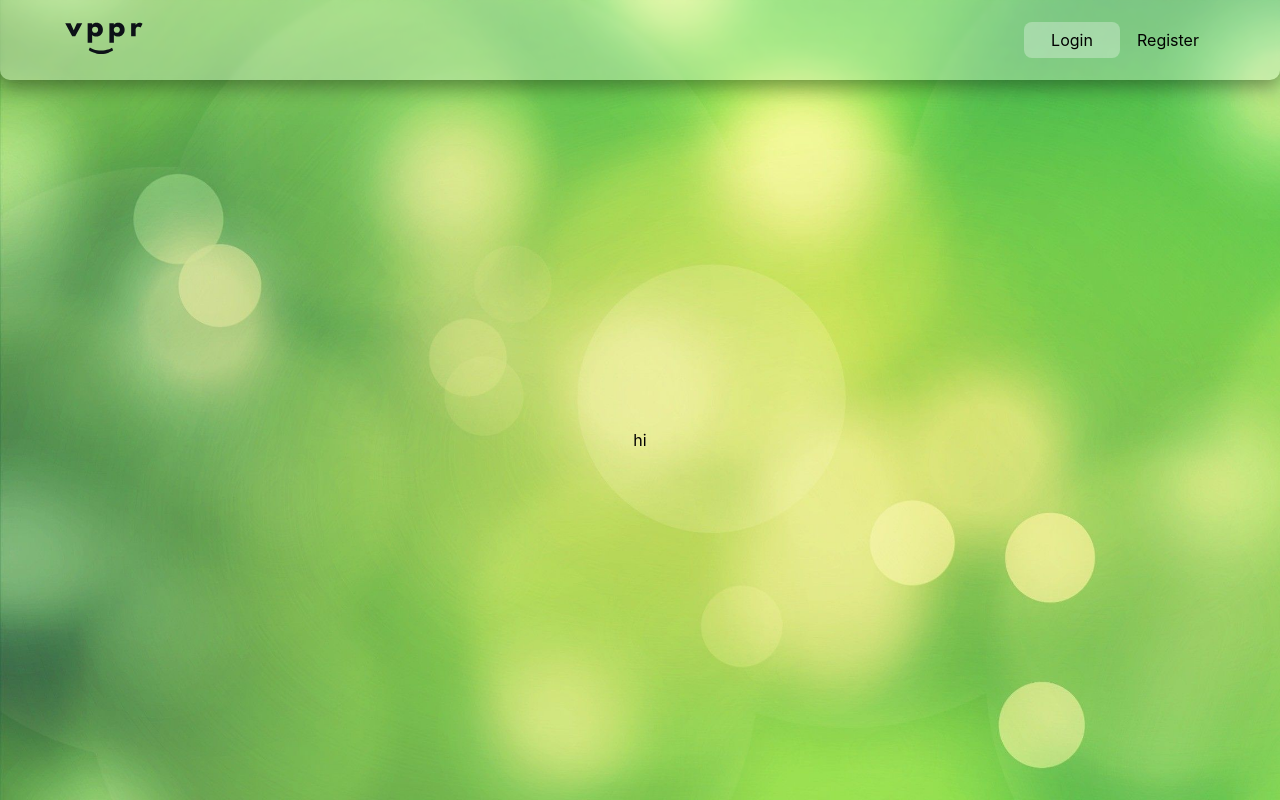
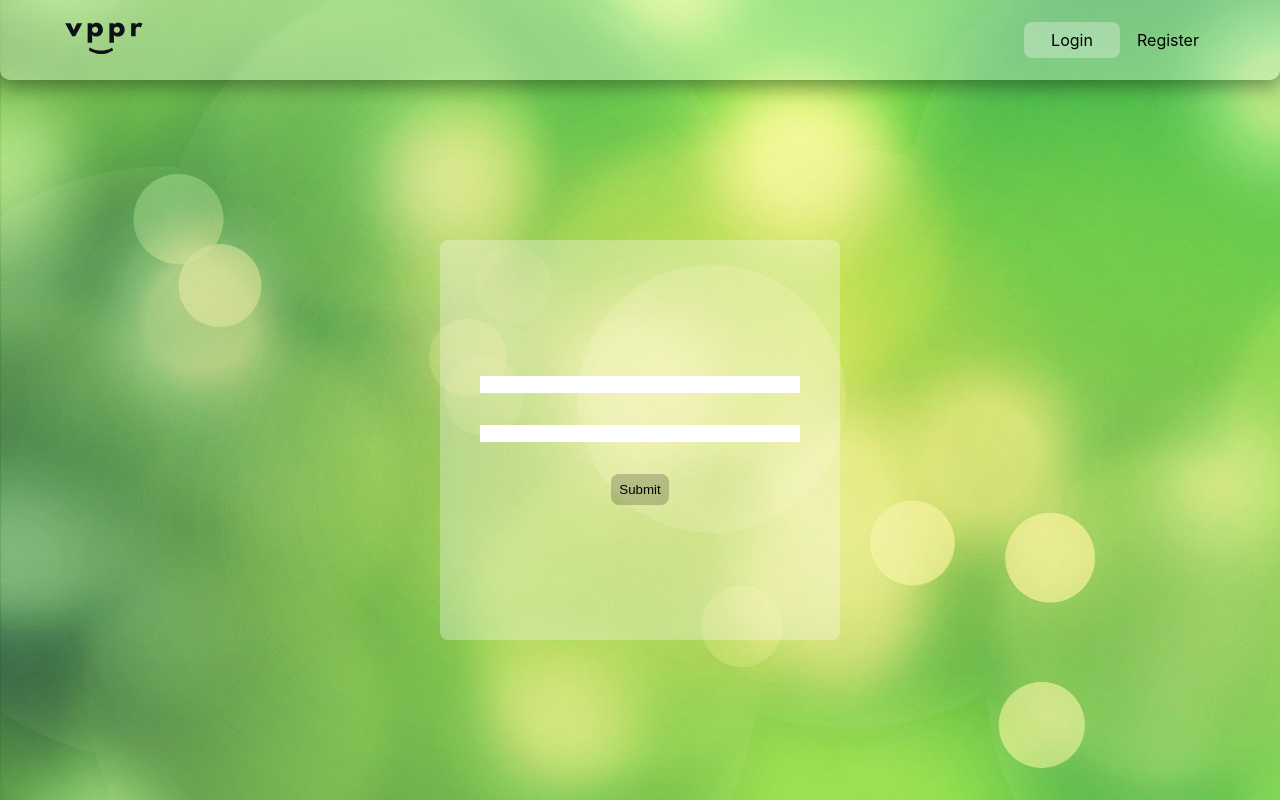
Before and after one commit to PranavBakre/vppr-frontend-madness, a React (Create React App) app: page /login in a window 1280 px wide. Built offline with nearby package versions, Linux system fonts and the light colour scheme.

Commit message:
login
Signed-off-by: Pranav Bakre <pranavbakre@yahoo.in>

```diff
--- a/src/index.js
+++ b/src/index.js
@@ -2,7 +2,7 @@ import "./index.css";
 import React from "react";
 import ReactDOM from "react-dom";
 import App from "App";
-import reportWebVitals from "reportWebVitals";
+// import reportWebVitals from "reportWebVitals";
 import { AuthProvider } from "context/auth-context";
 import { ThemeProvider } from "context/theme-context";
 import { BrowserRouter } from "react-router-dom";
--- a/src/routes/landing/routes/login/index.jsx
+++ b/src/routes/landing/routes/login/index.jsx
@@ -1,5 +1,19 @@
+import * as styles from "./login.module.css";
+
 function Login() {
-  return <div>hi</div>;
+  return (
+    <div className={styles.loginForm}>
+      <div className={styles.formRow}>
+        <input type="text" name="username" className={styles.input} />
+      </div>
+      <div className={styles.formRow}>
+        <input type="password" name="password" className={styles.input} />
+      </div>
+      <div className={styles.formRow}>
+        <button className={styles.submit}>Submit</button>
+      </div>
+    </div>
+  );
 }
 
 export default Login;
--- a/src/routes/landing/routes/login/login.module.css
+++ b/src/routes/landing/routes/login/login.module.css
@@ -0,0 +1,39 @@
+.loginForm {
+  display: flex;
+  flex-direction: column;
+  align-content: center;
+  align-items: center;
+  justify-content: center;
+  justify-items: center;
+  min-width: 400px;
+  min-height: 400px;
+  border-radius: 0.5rem;
+  background: var(--lighten);
+}
+
+@media screen and () {
+}
+
+.formRow {
+  width: 80%;
+  display: flex;
+  justify-items: center;
+  justify-content: center;
+  padding: 1rem;
+}
+
+.input {
+  width: 100%;
+  border: none;
+}
+.input:active {
+  outline: none;
+}
+
+.submit {
+  border-radius: 0.5rem;
+  border: none;
+  background-color: rgba(0, 0, 0, 0.2);
+  color: var(--color);
+  padding: 0.5rem;
+}
```
